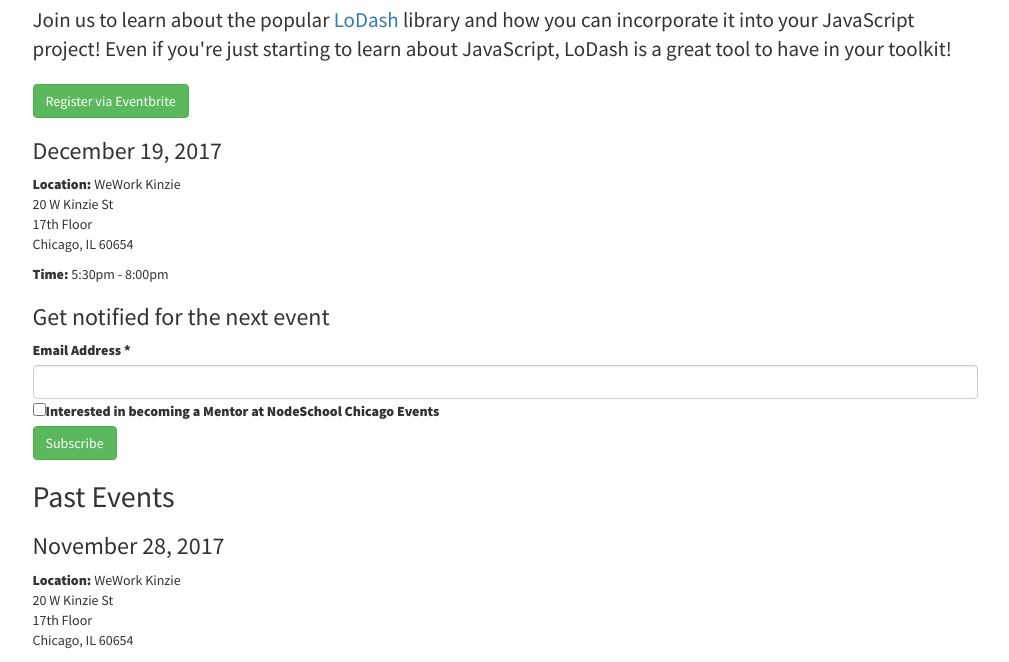
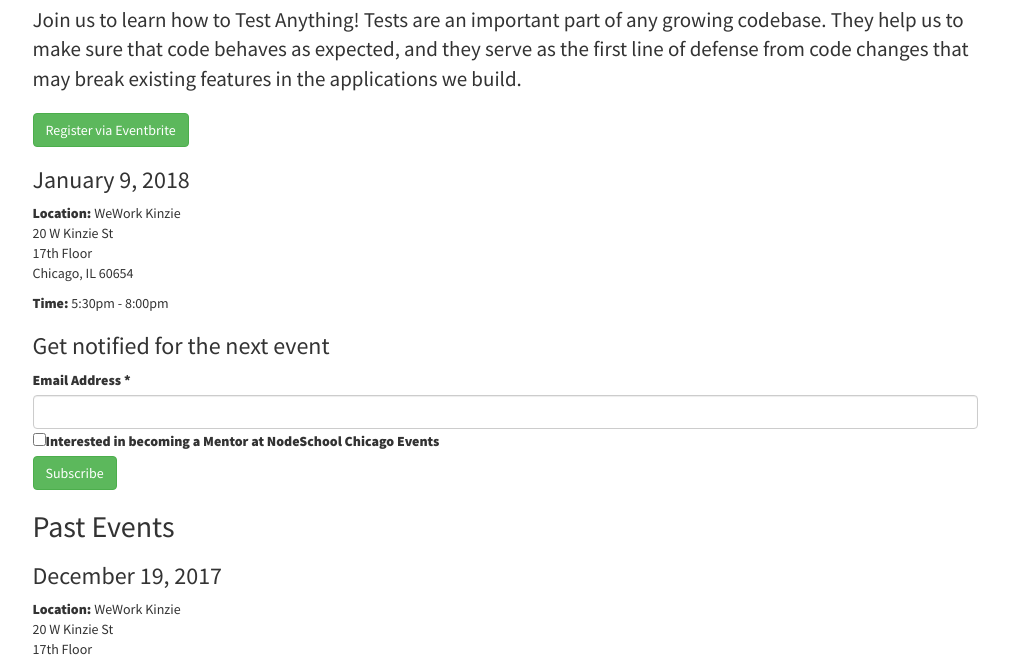
Before and after one commit to nodeschool/chicago, a website: page index.html in a window 1280 px wide. Shown: the part 603-1265 px from the top of the page, without its empty margins (135-1144 px from the left). Drawn offline with nearby package versions, Linux system fonts and the light colour scheme.

Commit message:
January 2018 announcement - Test Anything!

```diff
--- a/index.html
+++ b/index.html
@@ -53,18 +53,18 @@
                         <span class="octicon octicon-link"></span></a>Next Events
                 </h2>
                 <p class="lead">
-                    Join us to learn about the popular <a href="https://lodash.com/" target="_blank">LoDash</a> library
-                    and how you can incorporate it into your JavaScript project! Even if you're just starting to learn
-                    about JavaScript, LoDash is a great tool to have in your toolkit!
+                    Join us to learn how to Test Anything! Tests are an important part of any growing codebase. They
+                    help us to make sure that code behaves as expected, and they serve as the first line of defense from
+                    code changes that may break existing features in the applications we build.
                 </p>
                 <p>
                     <a class="btn btn-success"
-                       href="https://www.eventbrite.com/e/nodeschool-chicago-december-lololodash-tickets-39528394492?aff=nodeschoolio"
+                       href="https://www.eventbrite.com/e/nodeschool-chicago-january-test-anything-tickets-40884722305?aff=nodeschoolio"
                        target="_blank">
                         Register via Eventbrite
                     </a>
                 </p>
-                <h3>December 19, 2017</h3>
+                <h3>January 9, 2018</h3>
                 <p>
                     <strong>Location:</strong>
                     WeWork Kinzie <br>
@@ -119,6 +119,15 @@
                     <a id="past" class="anchor" href="#next" aria-hidden="true">
                         <span class="octicon octicon-link"></span></a>Past Events
                 </h2>
+
+                <h3>December 19, 2017</h3>
+                <p>
+                    <strong>Location:</strong>
+                    WeWork Kinzie <br>
+                    20 W Kinzie St <br>
+                    17th Floor <br>
+                    Chicago, IL 60654
+                </p>
 
                 <h3>November 28, 2017</h3>
                 <p>
```
